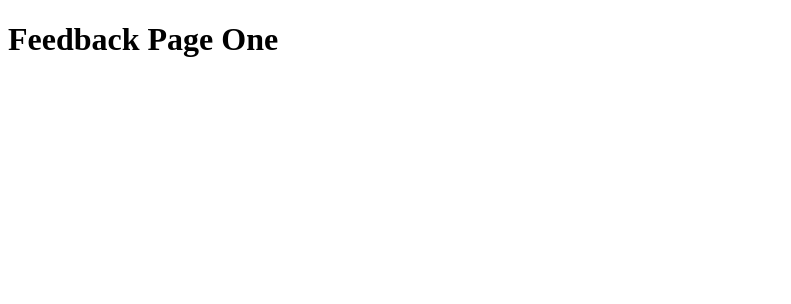
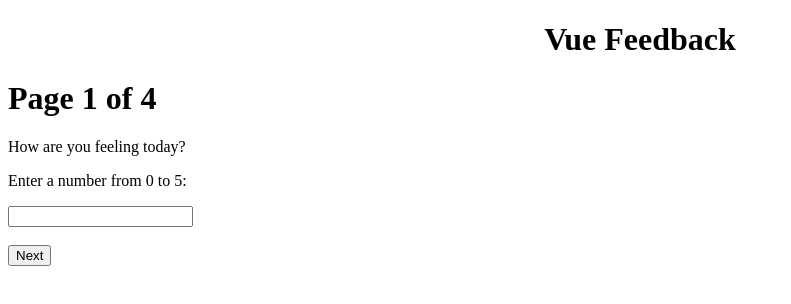
Before and after one commit to spitz-the-great/vue-feedback, a Vue app: page / in a window 1280 px wide. Shown: the top 304 px of the page, without its empty margins (0-791 px from the left). Built offline with nearby package versions, Linux system fonts and the light colour scheme.

Commit message:
all pages routing to each other properly

```diff
--- a/src/App.vue
+++ b/src/App.vue
@@ -3,19 +3,35 @@
     <img alt="Vue logo" src="./assets/logo.png">
     <HelloWorld msg="Welcome to Your Vue.js App"/>
     <One />
-  </div> -->
+  </div> --><div>
+  <Header></Header>
   <router-view></router-view>
+  </div>
 </template>
 
 <script>
-import HelloWorld from './components/HelloWorld.vue'
+// import HelloWorld from './components/HelloWorld.vue'
 import One from './components/One.vue'
+import Two from './components/Two.vue'
+import Three from './components/Three.vue'
+import Four from './components/Four.vue'
+import Success from './components/SuccessPage.vue'
+import Admin from './components/Admin.vue'
+import Header from './components/Header.vue'
+import Bye from './components/Bye.vue'
 
 export default {
   name: 'app',
   components: {
-    HelloWorld,
-    One
+
+    One,
+    Two,
+    Three,
+    Four,
+    Success,
+    Admin,
+    'Header': Header,
+    Bye,
   }
 }
 </script>
--- /dev/null
+++ b/src/components/Bye.vue
@@ -0,0 +1,16 @@
+<template>
+  <div class="one">
+    <h1>Kthxbai!</h1>
+
+  </div>
+</template>
+
+<script>
+export default {
+  name: "Bye",
+  props: {
+    msg: String
+  },
+
+};
+</script>
--- a/src/components/Four.vue
+++ b/src/components/Four.vue
@@ -1,7 +1,16 @@
 <template>
   <div class="four">
-    <h1>Feedback Page Four</h1>
+    <h1>Page 4 of 4</h1>
 
+      <p>Do you want to add a comment?</p>
+      <p>Type some feels out:</p>
+      <input type="text">
+      <br />
+      <br />
+
+      <router-link to="/confirm">
+      <button>Submit</button>
+      </router-link>
   </div>
 </template>
 
--- /dev/null
+++ b/src/components/Header.vue
@@ -0,0 +1,32 @@
+
+<template>
+  <div class="header">
+    <h1>{{ header }}</h1>
+  </div>
+</template>
+
+<script>
+
+
+export default {
+  name: "Header",
+  props: {
+    msg: String
+  },
+  data() {
+      return{
+          header: 'Vue Feedback'
+      }
+
+  },
+
+};
+
+</script>
+
+<style scoped>
+
+h1 {
+   text-align: center;
+}
+</style>
--- a/src/components/One.vue
+++ b/src/components/One.vue
@@ -1,17 +1,38 @@
+
+
 <template>
   <div class="one">
-    <h1>Feedback Page One</h1>
+    <h1>Page 1 of 4</h1>
+
+      <p>How are you feeling today?</p>
+      <p>Enter a number from 0 to 5:</p>
+      <input type="number">
+      <br />
+      <br />
+
+        <router-link to="/2">
+        <button v-on:click="pageTwo"> Next</button>
+        </router-link>
+
 
   </div>
 </template>
 
 <script>
+
+
 export default {
-  name: 'One',
+  name: "One",
   props: {
     msg: String
+  },
+  methods: {
+    pageTwo: function(){
+      console.log('in pageTwo');
+
+    }
   }
-}
+};
 </script>
 
 <!-- Add "scoped" attribute to limit CSS to this component only -->
--- a/src/components/SuccessPage.vue
+++ b/src/components/SuccessPage.vue
@@ -1,7 +1,19 @@
 <template>
   <div class="one">
-    <h1>Confirmation</h1>
+    <h1>Confirmation Page</h1>
 
+    <h2>Your feedback was submitted successfully!</h2>
+
+      <p>Do you want to leave another feedback?</p>
+
+      <router-link to="/">
+      <button>Yes, I desire to express my feelings through a series of numbers again.</button>
+      </router-link>
+      <br>
+      <br>
+      <router-link to="/bye">
+      <button>Nah son. I'm out.</button>
+      </router-link>
   </div>
 </template>
 
@@ -10,6 +22,9 @@
   name: 'Success',
   props: {
     msg: String
+  },
+  methods: {
+
   }
 }
 </script>
--- a/src/components/Three.vue
+++ b/src/components/Three.vue
@@ -1,7 +1,16 @@
 <template>
   <div class="three">
-    <h1>Feedback Page Three</h1>
+    <h1>Page 3 of 4</h1>
 
+      <p>How supported are you feeling?</p>
+      <p>Enter a number from 0 to 5:</p>
+      <input type="number">
+      <br />
+      <br />
+
+      <router-link to="/4">
+      <button>Next</button>
+      </router-link>
   </div>
 </template>
 
--- a/src/components/Two.vue
+++ b/src/components/Two.vue
@@ -1,6 +1,16 @@
 <template>
   <div class="two">
-    <h1>Feedback Page Two</h1>
+    <h1>Page 2 of 4</h1>
+
+      <p>How well are you understanding the content?</p>
+      <p>Enter a number from 0 to 5:</p>
+      <input type="number">
+      <br />
+      <br />
+
+      <router-link to="/3">
+      <button>Next</button>
+      </router-link>
 
   </div>
 </template>
--- a/src/main.js
+++ b/src/main.js
@@ -8,7 +8,8 @@
 Vue.use(VueRouter);
 
 const router = new VueRouter({
-routes: Routes
+routes: Routes,
+mode: 'history',
 });
 
 new Vue({
--- a/src/routes.js
+++ b/src/routes.js
@@ -5,6 +5,7 @@
 import Four from './components/Four.vue'
 import Success from './components/SuccessPage.vue'
 import Admin from './components/Admin.vue'
+import Bye from './components/Bye.vue'
 
 
 export default[
@@ -14,6 +15,7 @@
 { path: '/3', component: Three },
 { path: '/4', component: Four },
 { path: '/confirm', component: Success },
-{ path: '/admin', component: Admin }
+{ path: '/admin', component: Admin },
+{ path: '/bye', component: Bye }
 
 ]
```
